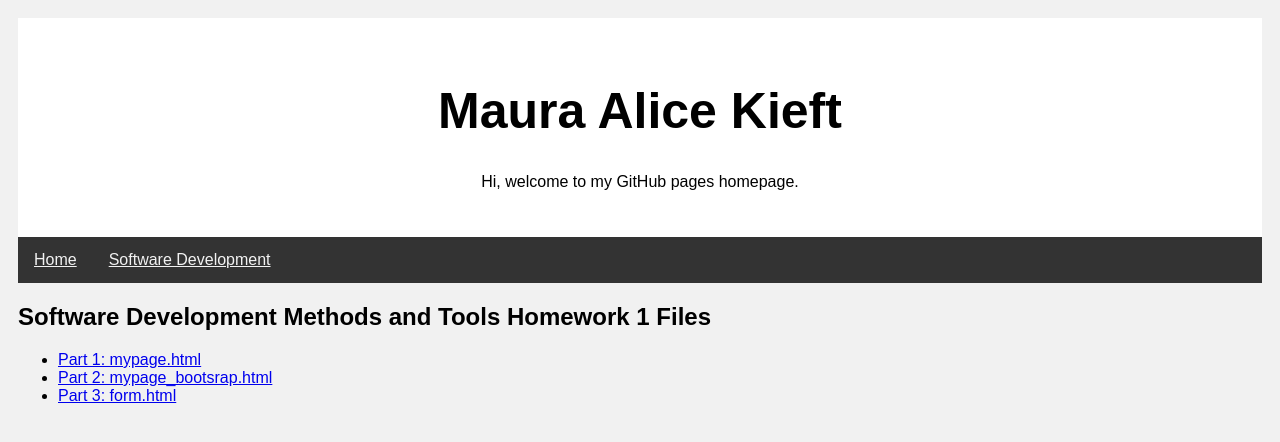
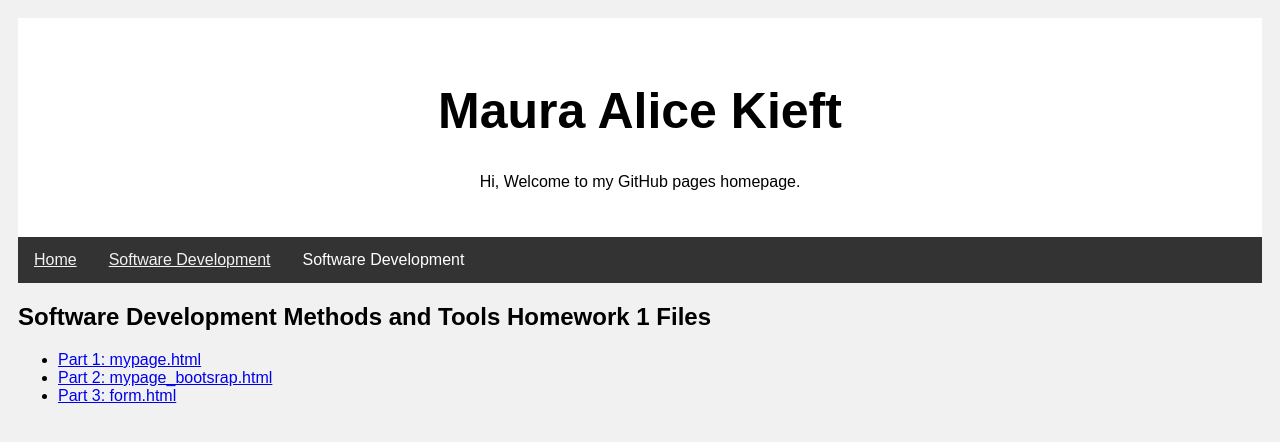
Before and after one commit to mkieft/mkieft.github.io, a Jekyll site: the page built from index.html, in a window 1280 px wide. Shown: the top 442 px of the page. Built offline with Jekyll 4.4.1, drawn with Linux system fonts in a browser that asks for light colours.

Commit message:
Update default.html

```diff
--- a/_layouts/default.html
+++ b/_layouts/default.html
@@ -34,10 +34,50 @@
     text-decorations: none;
   }
   /*change coloron hover*/
-  /topnav a:hover{
+  .topnav a:hover{
     back-ground-color: #ddd;
     color: black;
   }
+  /*Dropdown option*/
+  .dropdown{
+    float:left;
+    overflow: hidden;
+}
+.dropdown .dropbtn{
+    cursor:pointer;
+  font-size: 16px;
+  border:none;
+  outline: none;
+  color: white;
+  padding: 14px 16px;
+  background-color: inherit;
+  margin: 0;
+}
+.topnav a:hover, .dropdown:hover .dropbtn, .dropbtn:focus{
+  background-color: red;
+ }
+ .dropdown-content{
+   display: none;
+   position: absolute;
+   background-color: #f9f9f9;
+   min-width: 160px;
+   box-shadow: 0px 8px 16px 0px rgba(0, 0, 0, 0.2);
+   z-index: 1;
+ }
+ .dropdown-content a{
+   float: none;
+   color: black;
+   padding: 12px 16px;
+   text-decoration: none;
+   display: block;
+   text-align: left;
+ }
+ .dropdown-content a:hover{
+   background-color: #ddd;
+ }
+ .show{
+   display:block;
+ }
   /* Footer */
   .footer {
     padding: 20px;
@@ -51,21 +91,48 @@
 
   <div class="header">
     <h1> Maura Alice Kieft </h1>
-    <p> Hi, welcome to my GitHub pages homepage.</p>
+    <p> Hi, Welcome to my GitHub pages homepage.</p>
   </div>
 
    <div class="topnav">
       <a href= "/"> Home</a>
       <a href= "/softwaredevelopment"> Software Development</a>
+     <div class="dropdown">
+       <button class="dropbtn" onclick=myFunction()"> Software Development <i class="fa fa-caret-down"></i>
+       </button>
+        <div class="dropdown-content" id="myDropdown">
+             <a href="/softwaredevelopment/homework1">Homework 1 </a>
+        </div>
+        </div>
+
+
     </div>
 
     <h2> Software Development Methods and Tools Homework 1 Files </h2>
      <p>
          <ul>
-            <li> <a href="/mypage"> Part 1: mypage.html</a> </li>
-            <li> <a href="/mypage_bootsrap"> Part 2: mypage_bootsrap.html</a> </li>
-            <li> <a href="/form"> Part 3: form.html</a> </li>
+            <li> <a href="/softwaredevelopment/homework1/mypage"> Part 1: mypage.html</a> </li>
+            <li> <a href="/softwaredevelopment/homework1/mypage_bootsrap"> Part 2: mypage_bootsrap.html</a> </li>
+            <li> <a href="/softwaredevelopment/homework1/form"> Part 3: form.html</a> </li>
          </ul>
     </p>
+   <script>
+       function myFunction(){
+           document.getElementById("myDropdown").classList.toggle("show");
+        }
+        window.onclick=function(e){
+            if(!e.target.matches('.dropbtn')){
+                  var myDropdown =
+                  document.getElementById("myDropdown");
+                     if(myDropdown.classList.contains('show'))
+                     {
+                        myDropdown.classList.remove('show');
+                        }
+                     }
+               }
+
+
+
+ </script>
 </body>
  </html>
```
